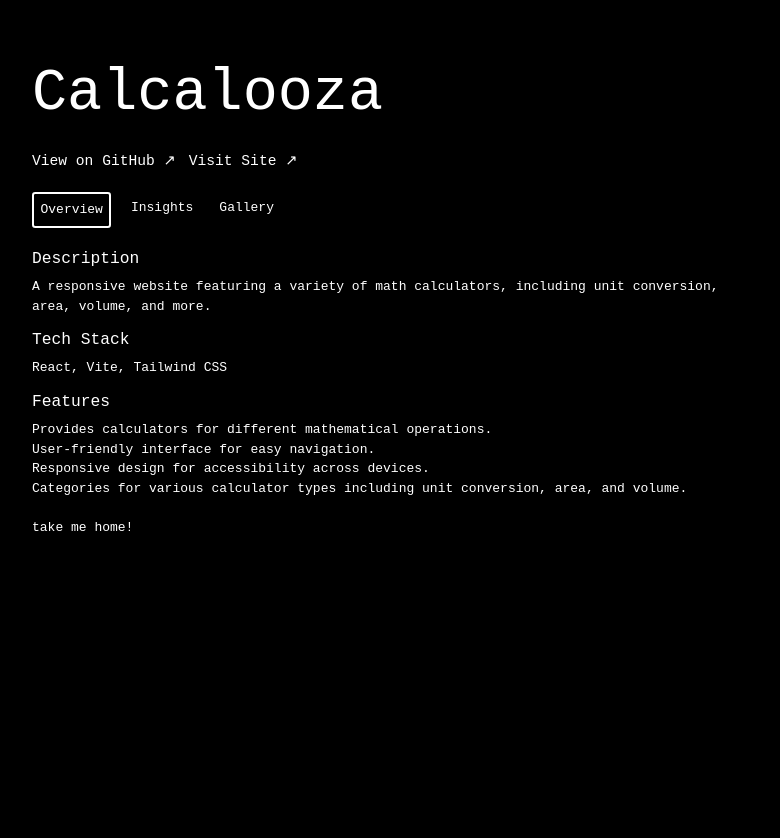
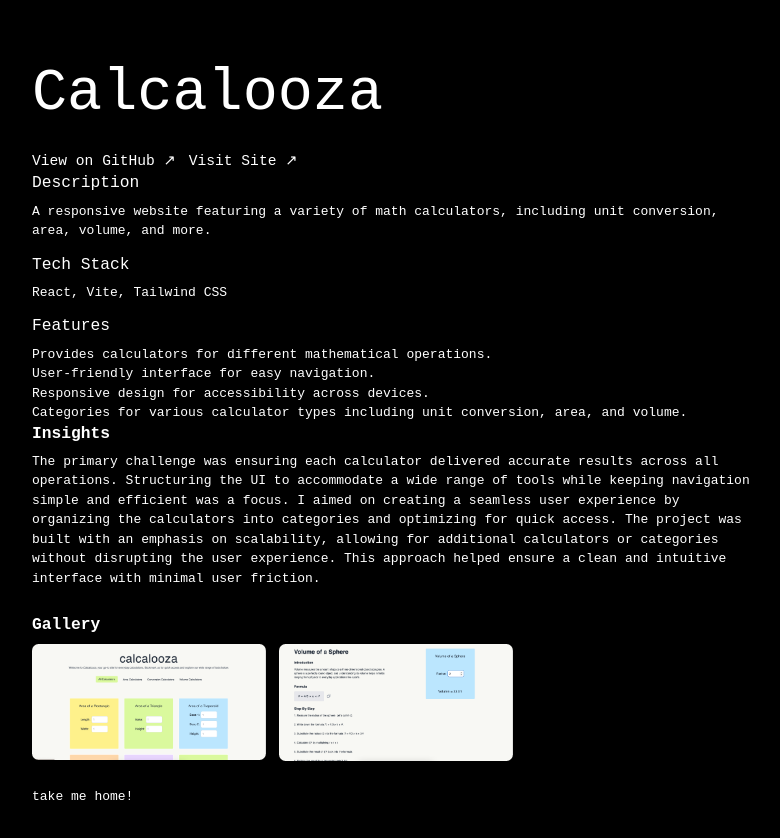
Before and after one commit to samanthacabrera/portfolio, a React (Vite) app: page /projects/2 in a window 1280 px wide. Shown: the top 838 px of the page, without its empty margins (244-1024 px from the left). Before the commit the page ends 800 px from the top, so only its background shows below. Built offline with nearby package versions, Linux system fonts and the light colour scheme.

Commit message:
remove toggle functionality from ProjectPage

```diff
--- a/src/pages/projectpage/ProjectPage.jsx
+++ b/src/pages/projectpage/ProjectPage.jsx
@@ -5,7 +5,6 @@ import projects from '../../data/projectsData';
 const ProjectPage = () => {
     const { id } = useParams();
     const project = projects.find((proj) => proj.id === parseInt(id)) || {};
-    const [activeSection, setActiveSection] = useState('overview');
     const [selectedImage, setSelectedImage] = useState(null);
 
     useEffect(() => {
@@ -63,22 +62,8 @@ const ProjectPage = () => {
                 </div>
             </header>
 
-            <nav className="w-full max-w-4xl my-6 flex justify-start items-start space-x-4">
-                {['overview', 'insights', 'gallery'].map((section) => (
-                    <button
-                        key={section}
-                        onClick={() => setActiveSection(section)}
-                        className={`p-2 rounded ${
-                            activeSection === section ? 'border-2 border-current' : ''
-                        }`}
-                    >
-                        {section.charAt(0).toUpperCase() + section.slice(1)}
-                    </button>
-                ))}
-            </nav>
-
             <main className="w-full max-w-4xl">
-                {activeSection === 'overview' && (
+                {/* Overview Section */}
                 <section className="space-y-4">
                     <div className="">
                         <h3 className="text-xl mb-2">Description</h3>
@@ -86,27 +71,26 @@ const ProjectPage = () => {
                     </div>
                     <div className="">
                         <h3 className="text-xl mb-2">Tech Stack</h3>
-                            <p className="font-normal">{project.overview.techStack.join(", ") || "Not specified"}</p>
+                        <p className="font-normal">{project.overview?.techStack?.join(", ") || "Not specified"}</p>
                     </div>
                     <div className="">
                         <h3 className="text-xl mb-2">Features</h3>
                         <ul className="font-normal">
-                                {project.overview.features.map((feature, index) => (
+                            {project.overview?.features?.map((feature, index) => (
                                 <li key={index}>{feature}</li>
                             ))}
                         </ul>
                     </div>
                 </section>
-                )}
 
-                {activeSection === 'insights' && (
+                {/* Insights Section */}
                 <section className="mb-8">
                     <h3 className="text-xl font-semibold mb-2">Insights</h3>
                     <p className="font-normal">{project.insights || "No insights available"}</p>
                 </section>
-                )}
 
-                {activeSection === 'gallery' && project.gallery && (
+                {/* Gallery Section */}
+                {project.gallery && (
                     <section className="mb-8">
                         <h3 className="text-xl font-semibold mb-2">Gallery</h3>
                         <div className="grid grid-cols-1 sm:grid-cols-2 lg:grid-cols-3 gap-4">
```
Lines whose indentation alone changed are shown as unchanged.
